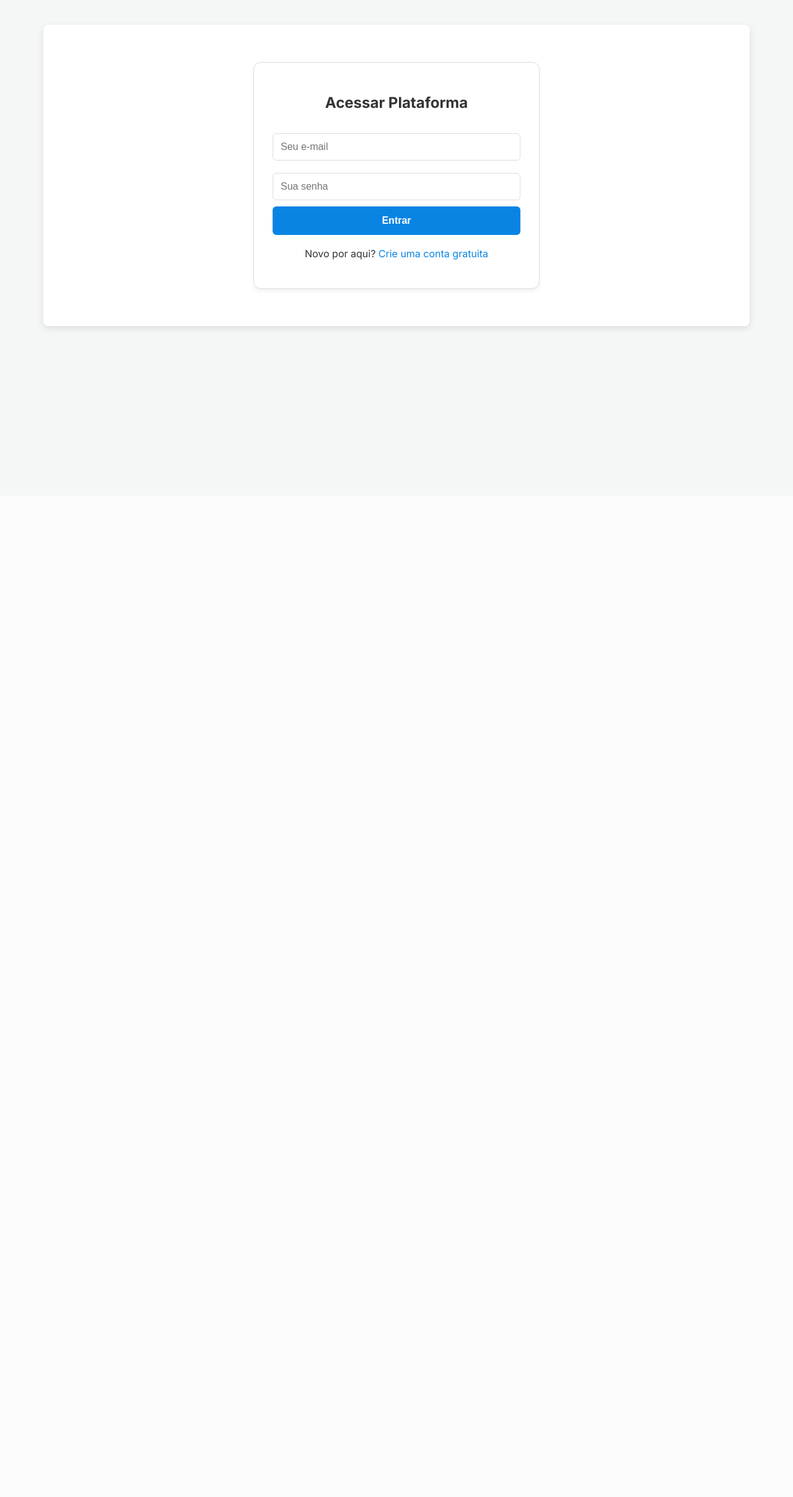
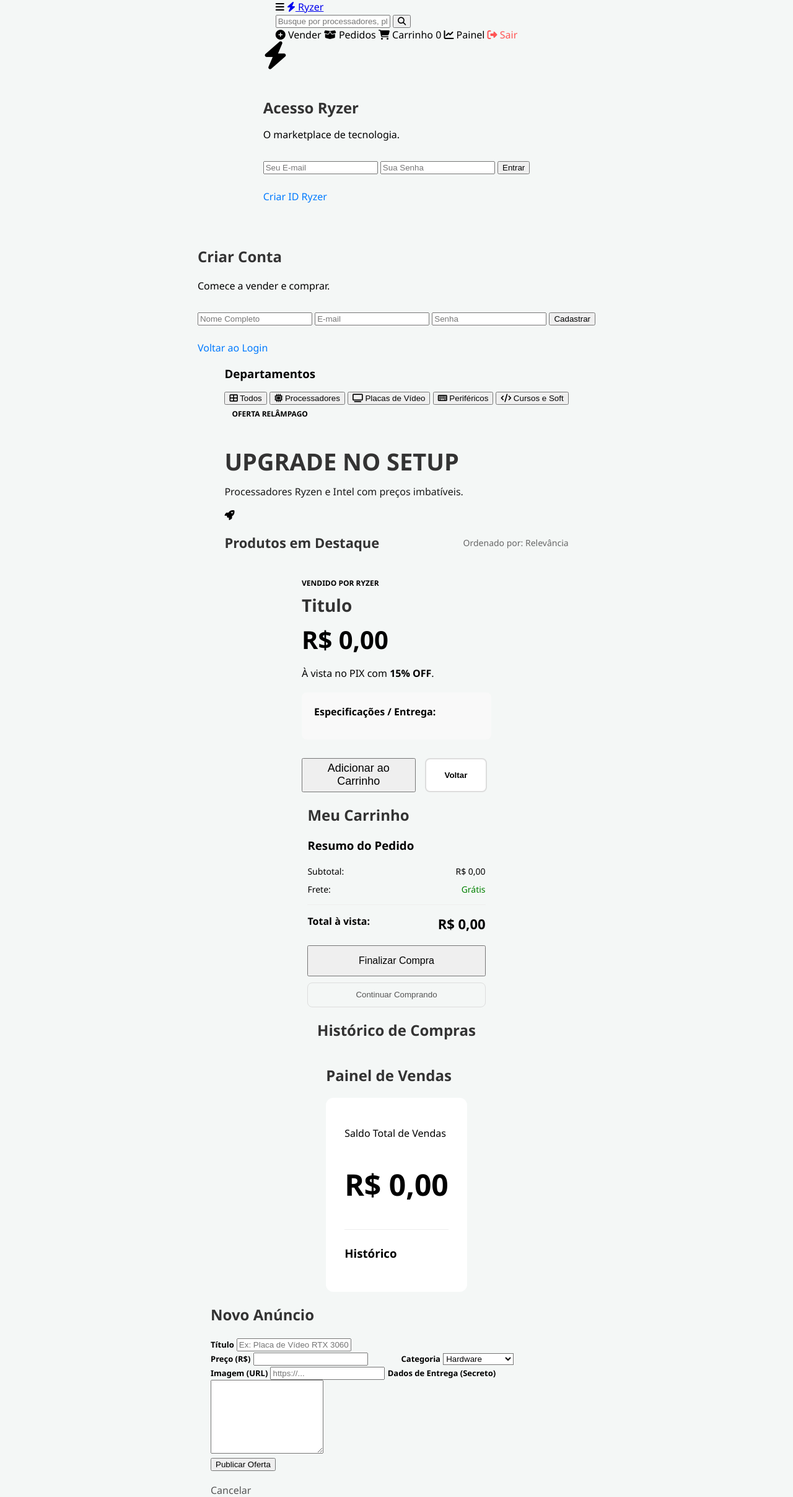
Before and after one commit to juaozito/api-mercado-local, a FastAPI app: page / in a window 1280 px wide. Shown: the whole page at 62% size. Before the commit the page ends 534 px from the top, so only its background shows below. Run offline with FastAPI, Linux system fonts and the light colour scheme.

Commit message:
Update index.html

```diff
--- a/templates/index.html
+++ b/templates/index.html
@@ -3,267 +3,225 @@
 <head>
     <meta charset="UTF-8">
     <meta name="viewport" content="width=device-width, initial-scale=1.0">
-    <title>Mercado Escrow | Marketplace Seguro</title>
-    <link rel="stylesheet" href="/static/css/style.css">
-    <link href="https://fonts.googleapis.com/css2?family=Inter:wght@400;600;700&display=swap" rel="stylesheet">
-    <style>
-        /* Garantindo funcionalidade da SPA */
-        .page-section { display: none; opacity: 0; transition: opacity 0.3s ease; }
-        .page-section.active { display: block; opacity: 1; }
-
-        /* Layout Base */
-        body { font-family: 'Inter', sans-serif; background-color: #f4f7f6; margin: 0; color: #333; }
-        nav { background: #2d3436; padding: 1rem 2rem; display: flex; justify-content: space-between; align-items: center; box-shadow: 0 2px 10px rgba(0,0,0,0.1); position: sticky; top: 0; z-index: 1000; }
-        .nav-links { display: flex; gap: 25px; }
-        nav a { color: #dfe6e9; text-decoration: none; font-weight: 600; cursor: pointer; transition: color 0.2s; }
-        nav a:hover { color: #00cec9; }
-
-        .container { max-width: 1100px; margin: 40px auto; padding: 0 20px; }
-        .card { background: white; padding: 30px; border-radius: 12px; box-shadow: 0 4px 6px rgba(0,0,0,0.05); }
-
-        input, textarea { width: 100%; padding: 12px; margin: 10px 0; border: 1px solid #ddd; border-radius: 6px; box-sizing: border-box; font-size: 1rem; }
-        button { width: 100%; padding: 14px; border: none; border-radius: 6px; font-weight: bold; cursor: pointer; transition: transform 0.1s, background 0.2s; font-size: 1rem; }
-        button:active { transform: scale(0.98); }
-        .btn-primary { background: #0984e3; color: white; }
-        .btn-success { background: #00b894; color: white; }
-
-        table { width: 100%; border-collapse: collapse; margin-top: 20px; background: white; border-radius: 8px; overflow: hidden; }
-        th, td { text-align: left; padding: 15px; border-bottom: 1px solid #eee; }
-        th { background: #f8f9fa; color: #636e72; text-transform: uppercase; font-size: 0.8rem; }
-
-        /* Estilo para a vitrine */
-        .produto-card { background: white; padding: 20px; border-radius: 10px; box-shadow: 0 2px 5px rgba(0,0,0,0.1); text-align: center; }
-        .produto-card h3 { margin: 10px 0; }
-        .price { color: #00b894; font-weight: bold; font-size: 1.2rem; display: block; margin-bottom: 15px; }
-    </style>
+    <title>Ryzer | Hardware e Tecnologia</title>
+    <link href="https://cdnjs.cloudflare.com/ajax/libs/font-awesome/6.4.0/css/all.min.css" rel="stylesheet">
+    <link rel="stylesheet" href="style.css">
 </head>
 <body>
 
-    <nav id="main-nav" style="display: none;">
-        <div style="font-size: 1.2rem; font-weight: bold; color: #00cec9;">🛡️ MercadoEscrow</div>
-        <div class="nav-links">
-            <a onclick="showSection('loja')">🛒 Loja</a>
-            <a onclick="showSection('dashboard')">📊 Minha Conta</a>
-            <a onclick="showSection('anunciar')">➕ Vender</a>
-            <a onclick="logout()" style="color: #ff7675;">Sair</a>
+    <div id="toast-box"></div>
+
+    <nav id="navbar" class="hidden">
+        <div class="nav-container">
+            <i class="fas fa-bars mobile-toggle" onclick="toggleMenu()"></i>
+
+            <a href="#" class="logo" onclick="router('loja')">
+                <i class="fas fa-bolt"></i> Ryzer
+            </a>
+
+            <div class="search-bar">
+                <input type="text" id="campo-busca" placeholder="Busque por processadores, placas de vídeo...">
+                <button onclick="buscarProduto()"><i class="fas fa-search"></i></button>
+            </div>
+
+            <div class="user-menu" id="menu-itens">
+                <a class="menu-item" onclick="router('anunciar')">
+                    <i class="fas fa-plus-circle"></i> Vender
+                </a>
+                <a class="menu-item" onclick="router('meus-pedidos')">
+                    <i class="fas fa-box-open"></i> Pedidos
+                </a>
+                <a class="menu-item" onclick="router('carrinho')">
+                    <i class="fas fa-shopping-cart"></i> Carrinho
+                    <span id="cart-badge" class="cart-count">0</span>
+                </a>
+                <a class="menu-item" onclick="router('dashboard')">
+                    <i class="fas fa-chart-line"></i> Painel
+                </a>
+                <a class="menu-item" onclick="logout()" style="color: #ff5555;">
+                    <i class="fas fa-sign-out-alt"></i> Sair
+                </a>
+            </div>
         </div>
     </nav>
 
-    <div class="container">
+    <section id="sec-login" class="auth-wrapper fade-in">
+        <div class="auth-box">
+            <i class="fas fa-bolt" style="font-size: 45px; color: var(--ryzer-green); margin-bottom: 25px;"></i>
+            <h1 style="margin-bottom: 10px;">Acesso Ryzer</h1>
+            <p style="margin-bottom:30px;">O marketplace de tecnologia.</p>
 
-        <div id="section-login" class="page-section active">
-            <div class="card" style="max-width: 400px; margin: 60px auto;">
-                <h2 style="text-align: center; margin-bottom: 25px;">Acessar Plataforma</h2>
-                <input type="email" id="login-email" placeholder="Seu e-mail">
-                <input type="password" id="login-senha" placeholder="Sua senha">
-                <button class="btn-primary" onclick="fazerLogin()">Entrar</button>
-                <p style="text-align: center; margin-top: 20px;">
-                    Novo por aqui? <a onclick="showSection('cadastro')" style="color: #0984e3; cursor: pointer;">Crie uma conta gratuita</a>
-                </p>
-                <p id="login-msg" style="text-align: center; color: #d63031; font-size: 0.9rem;"></p>
+            <input type="email" id="login-email" class="apple-input" placeholder="Seu E-mail">
+            <input type="password" id="login-senha" class="apple-input" placeholder="Sua Senha">
+
+            <button onclick="fazerLogin()" class="btn-auth">Entrar</button>
+            <div style="margin-top: 25px;">
+                <a onclick="router('cadastro')" style="color:#007aff; cursor:pointer; font-weight:500;">Criar ID Ryzer</a>
+            </div>
+            <p id="msg-login" style="margin-top: 15px; color: #ff3b30; font-size: 14px; min-height: 20px;"></p>
+        </div>
+    </section>
+
+    <section id="sec-cadastro" class="auth-wrapper hidden fade-in">
+        <div class="auth-box">
+            <h1>Criar Conta</h1>
+            <p style="margin-bottom:30px;">Comece a vender e comprar.</p>
+
+            <input type="text" id="cad-nome" class="apple-input" placeholder="Nome Completo">
+            <input type="email" id="cad-email" class="apple-input" placeholder="E-mail">
+            <input type="password" id="cad-senha" class="apple-input" placeholder="Senha">
+
+            <button onclick="cadastrar()" class="btn-auth">Cadastrar</button>
+            <div style="margin-top: 25px;">
+                <a onclick="router('login')" style="color:#007aff; cursor:pointer; font-weight:500;">Voltar ao Login</a>
             </div>
         </div>
+    </section>
 
-        <div id="section-cadastro" class="page-section">
-            <div class="card" style="max-width: 400px; margin: 60px auto;">
-                <h2 style="text-align: center; margin-bottom: 25px;">Cadastro de Usuário</h2>
-                <input type="text" id="cad-nome" placeholder="Nome completo">
-                <input type="email" id="cad-email" placeholder="Melhor e-mail">
-                <input type="password" id="cad-senha" placeholder="Crie uma senha forte">
-                <button class="btn-success" onclick="fazerCadastro()">Finalizar Cadastro</button>
-                <p style="text-align: center; margin-top: 20px;">
-                    <a onclick="showSection('login')" style="color: #636e72; cursor: pointer;">Já tenho conta (Login)</a>
-                </p>
-                <p id="cad-msg" style="text-align: center; font-size: 0.9rem;"></p>
+    <section id="sec-loja" class="main-container hidden fade-in">
+        <aside class="sidebar">
+            <div class="filter-box">
+                <h3 style="margin-bottom:15px; font-weight:700;">Departamentos</h3>
+                <button class="cat-btn active" onclick="filtrar('todos')"><i class="fas fa-th-large"></i> Todos</button>
+                <button class="cat-btn" onclick="filtrar('processadores')"><i class="fas fa-microchip"></i> Processadores</button>
+                <button class="cat-btn" onclick="filtrar('gpu')"><i class="fas fa-tv"></i> Placas de Vídeo</button>
+                <button class="cat-btn" onclick="filtrar('perifericos')"><i class="fas fa-keyboard"></i> Periféricos</button>
+                <button class="cat-btn" onclick="filtrar('software')"><i class="fas fa-code"></i> Cursos e Soft</button>
+            </div>
+        </aside>
+
+        <main class="content-area">
+            <div class="hero-banner">
+                <div class="hero-content">
+                    <span style="background:var(--ryzer-accent); padding:6px 12px; border-radius:6px; font-weight:bold; font-size:12px; margin-bottom:10px; display:inline-block;">OFERTA RELÂMPAGO</span>
+                    <h1 style="font-size:38px; text-transform:uppercase; margin-bottom:10px; line-height:1.1;">Upgrade no Setup</h1>
+                    <p style="opacity:0.9;">Processadores Ryzen e Intel com preços imbatíveis.</p>
+                </div>
+                <i class="fas fa-rocket hero-bg-icon"></i>
+            </div>
+
+            <div style="display:flex; justify-content:space-between; align-items:center; margin-bottom:20px;">
+                <h2 style="font-size:22px;">Produtos em Destaque</h2>
+                <span style="font-size:14px; color:#666;">Ordenado por: Relevância</span>
+            </div>
+
+            <div id="grid-produtos" class="products-grid">
+                </div>
+        </main>
+    </section>
+
+    <section id="sec-detalhes" class="main-container hidden fade-in">
+        <div class="details-wrapper" style="width: 100%;">
+            <div class="det-img-box" id="det-img-container"></div>
+            <div class="det-info-box">
+                <span style="color:var(--ryzer-green); font-weight:bold; font-size:12px;">VENDIDO POR RYZER</span>
+                <h1 id="det-titulo" style="font-size:28px; margin:10px 0; line-height: 1.2;">Titulo</h1>
+                <div class="det-price" id="det-valor" style="font-size:40px; color:var(--ryzer-green); font-weight:800;">R$ 0,00</div>
+                <p style="margin-bottom:20px;">À vista no PIX com <strong>15% OFF</strong>.</p>
+
+                <div style="background:#f9f9f9; padding:20px; border-radius:8px; margin-bottom:30px;">
+                    <strong>Especificações / Entrega:</strong>
+                    <p id="det-desc" style="color:#555; margin-top:5px; font-size:14px;"></p>
+                </div>
+
+                <div style="display: flex; gap: 15px;">
+                    <button id="btn-add-cart-detail" class="btn-buy" style="height: 55px; font-size: 18px; width: 60%;">
+                        Adicionar ao Carrinho
+                    </button>
+                    <button onclick="router('loja')" style="padding: 0 30px; background: white; border:2px solid #ddd; border-radius: 8px; font-weight: bold; cursor:pointer;">Voltar</button>
+                </div>
             </div>
         </div>
+    </section>
 
-        <div id="section-dashboard" class="page-section">
-            <div style="display: flex; justify-content: space-between; align-items: center; margin-bottom: 30px;">
-                <h1>Bem-vindo, <span id="nome-usuario" style="color: #0984e3;">...</span>!</h1>
-                <div style="background: white; padding: 15px 25px; border-radius: 10px; border-left: 5px solid #00b894; box-shadow: 0 2px 5px rgba(0,0,0,0.05);">
-                    <small style="color: #636e72; display: block;">ID do Usuário</small>
-                    <strong style="font-size: 1.2rem;" id="user-id-display">0</strong>
+    <section id="sec-carrinho" class="main-container hidden fade-in">
+        <div class="cart-layout">
+            <div class="cart-list-container">
+                <h2 style="margin-bottom: 20px;">Meu Carrinho</h2>
+                <div id="lista-carrinho"></div>
+            </div>
+
+            <div class="cart-summary-container">
+                <div class="cart-summary-box">
+                    <h3 style="margin-bottom:20px;">Resumo do Pedido</h3>
+
+                    <div style="display:flex; justify-content:space-between; margin-bottom:10px; font-size:14px;">
+                        <span>Subtotal:</span>
+                        <span id="cart-subtotal">R$ 0,00</span>
+                    </div>
+                    <div style="display:flex; justify-content:space-between; margin-bottom:10px; font-size:14px;">
+                        <span>Frete:</span>
+                        <span style="color:green;">Grátis</span>
+                    </div>
+                    <hr style="border:0; border-top:1px solid #eee; margin:15px 0;">
+
+                    <div style="display:flex; justify-content:space-between; margin-bottom:20px;">
+                        <span style="font-weight:bold;">Total à vista:</span>
+                        <span id="cart-total" style="color:var(--ryzer-green); font-weight:800; font-size:22px;">R$ 0,00</span>
+                    </div>
+
+                    <button onclick="finalizarCompra()" class="btn-buy" style="width: 100%; height: 50px; font-size: 16px;">
+                        Finalizar Compra
+                    </button>
+                    <button onclick="router('loja')" style="width: 100%; height: 40px; margin-top:10px; background:transparent; border:1px solid #ddd; border-radius:8px; color:#555;">
+                        Continuar Comprando
+                    </button>
                 </div>
             </div>
-            <div class="card">
-                <h3>📦 Meus Itens e Compras</h3>
-                <table>
-                    <thead>
-                        <tr>
-                            <th>Produto</th>
-                            <th>Valor</th>
-                            <th>Status</th>
-                            <th>Ação</th>
-                        </tr>
-                    </thead>
-                    <tbody id="tabela-projetos"></tbody>
-                </table>
+        </div>
+    </section>
+
+    <section id="sec-meus-pedidos" class="main-container hidden fade-in" style="flex-direction: column;">
+        <h2 style="margin-bottom: 20px;">Histórico de Compras</h2>
+        <div id="grid-meus-pedidos" class="products-grid"></div>
+    </section>
+
+    <section id="sec-dashboard" class="main-container hidden fade-in" style="flex-direction: column;">
+        <h2>Painel de Vendas</h2>
+        <div style="background:white; padding:30px; border-radius:12px; margin-top:20px;">
+            <p>Saldo Total de Vendas</p>
+            <h1 id="dash-total" style="color:var(--ryzer-green); font-size:48px;">R$ 0,00</h1>
+            <hr style="margin:25px 0; border:0; border-top:1px solid #eee;">
+            <h3>Histórico</h3>
+            <div id="lista-transacoes" style="margin-top:20px;"></div>
+        </div>
+    </section>
+
+    <section id="sec-anunciar" class="auth-wrapper hidden fade-in">
+        <div class="auth-box" style="max-width: 600px;">
+            <h2>Novo Anúncio</h2>
+            <div style="text-align: left; margin-top: 20px;">
+                <label style="font-size:13px; font-weight:bold;">Título</label>
+                <input id="anun-titulo" class="apple-input" placeholder="Ex: Placa de Vídeo RTX 3060">
+
+                <div style="display: flex; gap: 15px;">
+                    <div style="flex: 1;">
+                        <label style="font-size:13px; font-weight:bold;">Preço (R$)</label>
+                        <input id="anun-valor" type="number" class="apple-input">
+                    </div>
+                    <div style="flex: 1;">
+                        <label style="font-size:13px; font-weight:bold;">Categoria</label>
+                        <select id="anun-cat" class="apple-input" style="background:white;">
+                            <option value="hardware">Hardware</option>
+                            <option value="perifericos">Periféricos</option>
+                            <option value="processadores">Processadores</option>
+                            <option value="software">Software/Curso</option>
+                        </select>
+                    </div>
+                </div>
+
+                <label style="font-size:13px; font-weight:bold;">Imagem (URL)</label>
+                <input id="anun-img" class="apple-input" placeholder="https://...">
+
+                <label style="font-size:13px; font-weight:bold;">Dados de Entrega (Secreto)</label>
+                <textarea id="anun-conteudo" class="apple-input" style="height: 100px; padding-top: 15px;"></textarea>
             </div>
+
+            <button onclick="publicarAnuncio()" class="btn-auth">Publicar Oferta</button>
+            <div style="margin-top:20px;"><a onclick="router('loja')" style="cursor:pointer; color:#555;">Cancelar</a></div>
         </div>
+    </section>
 
-        <div id="section-loja" class="page-section">
-            <h1 style="margin-bottom: 30px;">🛒 Vitrine de Produtos Digitais</h1>
-            <div id="vitrine-cursos" style="display: grid; grid-template-columns: repeat(auto-fill, minmax(280px, 1fr)); gap: 25px;">
-                </div>
-        </div>
-
-        <div id="section-anunciar" class="page-section">
-            <div class="card" style="max-width: 600px; margin: 0 auto;">
-                <h2>📢 Criar Novo Anúncio</h2>
-                <input type="text" id="anu-titulo" placeholder="Ex: Curso de Python Completo">
-                <input type="number" id="anu-valor" placeholder="Preço (Ex: 50.00)">
-                <textarea id="anu-conteudo" rows="5" placeholder="Link do Drive ou conteúdo para o comprador"></textarea>
-                <button class="btn-success" onclick="fazerAnuncio()">Publicar Produto</button>
-                <p id="anu-msg" style="text-align: center; margin-top: 15px;"></p>
-            </div>
-        </div>
-
-    </div>
-
-    <script>
-        const API_BASE = ""; // Como o HTML é servido pelo FastAPI, deixamos vazio
-
-        // --- NAVEGAÇÃO SPA ---
-        function showSection(sectionId) {
-            document.querySelectorAll('.page-section').forEach(s => s.classList.remove('active'));
-            const target = document.getElementById('section-' + sectionId);
-            if (target) target.classList.add('active');
-
-            const nav = document.getElementById('main-nav');
-            if (sectionId === 'login' || sectionId === 'cadastro') {
-                nav.style.display = 'none';
-            } else {
-                nav.style.display = 'flex';
-                document.getElementById('nome-usuario').innerText = localStorage.getItem('nome') || 'Usuário';
-                document.getElementById('user-id-display').innerText = localStorage.getItem('usuario_id') || '0';
-
-                if (sectionId === 'loja') carregarLoja();
-                if (sectionId === 'dashboard') carregarDashboard();
-            }
-        }
-
-        // --- LÓGICA DE LOGIN ---
-        async function fazerLogin() {
-            const email = document.getElementById('login-email').value;
-            const senha = document.getElementById('login-senha').value;
-            const msg = document.getElementById('login-msg');
-
-            try {
-                const response = await fetch('/login/', {
-                    method: 'POST',
-                    headers: { 'Content-Type': 'application/json' },
-                    body: JSON.stringify({ email, senha })
-                });
-
-                const data = await response.json();
-
-                if (response.ok) {
-                    localStorage.setItem('access_token', data.access_token);
-                    localStorage.setItem('usuario_id', data.usuario_id);
-                    localStorage.setItem('nome', data.nome);
-                    showSection('dashboard');
-                } else {
-                    msg.innerText = data.detail || "Erro ao fazer login";
-                }
-            } catch (e) {
-                msg.innerText = "Erro ao conectar com o servidor.";
-            }
-        }
-
-        // --- LÓGICA DE CADASTRO ---
-        async function fazerCadastro() {
-            const nome = document.getElementById('cad-nome').value;
-            const email = document.getElementById('cad-email').value;
-            const senha = document.getElementById('cad-senha').value;
-            const msg = document.getElementById('cad-msg');
-
-            try {
-                const response = await fetch('/usuarios/', {
-                    method: 'POST',
-                    headers: { 'Content-Type': 'application/json' },
-                    body: JSON.stringify({ nome, email, senha })
-                });
-
-                if (response.ok) {
-                    msg.style.color = "#00b894";
-                    msg.innerText = "Cadastro realizado! Redirecionando...";
-                    setTimeout(() => showSection('login'), 2000);
-                } else {
-                    const data = await response.json();
-                    msg.style.color = "#d63031";
-                    msg.innerText = data.detail || "Erro no cadastro";
-                }
-            } catch (e) {
-                msg.innerText = "Erro de conexão.";
-            }
-        }
-
-        // --- CARREGAR LOJA ---
-        async function carregarLoja() {
-            const vitrine = document.getElementById('vitrine-cursos');
-            vitrine.innerHTML = "Carregando...";
-            try {
-                const res = await fetch('/projetos/');
-                const projetos = await res.json();
-                vitrine.innerHTML = "";
-                projetos.forEach(p => {
-                    if(p.status === "aberto") {
-                        vitrine.innerHTML += `
-                            <div class="produto-card">
-                                <h3>${p.titulo}</h3>
-                                <span class="price">R$ ${p.valor.toFixed(2)}</span>
-                                <button class="btn-primary" onclick="comprar(${p.id})">Comprar Agora</button>
-                            </div>
-                        `;
-                    }
-                });
-            } catch (e) { vitrine.innerHTML = "Erro ao carregar loja."; }
-        }
-
-        // --- COMPRAR E ESCROW ---
-        async function comprar(id) {
-            const userId = localStorage.getItem('usuario_id');
-            if(!userId) return showSection('login');
-
-            if(confirm("Deseja reter o pagamento para este produto?")) {
-                await fetch(`/projetos/${id}/pagar/?cliente_id=${userId}`, { method: 'POST' });
-                alert("Pagamento retido no Escrow! Vá em 'Minha Conta' para liberar com o código.");
-                showSection('dashboard');
-            }
-        }
-
-        // --- ANUNCIAR NOVO ---
-        async function fazerAnuncio() {
-            const titulo = document.getElementById('anu-titulo').value;
-            const valor = document.getElementById('anu-valor').value;
-            const conteudo_digital = document.getElementById('anu-conteudo').value;
-            const vendedor_id = localStorage.getItem('usuario_id');
-
-            const res = await fetch('/projetos/', {
-                method: 'POST',
-                headers: { 'Content-Type': 'application/json' },
-                body: JSON.stringify({ titulo, valor, vendedor_id, conteudo_digital })
-            });
-
-            if(res.ok) {
-                alert("Anúncio publicado!");
-                showSection('loja');
-            }
-        }
-
-        function logout() {
-            localStorage.clear();
-            showSection('login');
-        }
-
-        window.onload = () => {
-            if (localStorage.getItem('usuario_id')) {
-                showSection('dashboard');
-            } else {
-                showSection('login');
-            }
-        };
-    </script>
+    <script src="script.js"></script>
 </body>
 </html>
```
